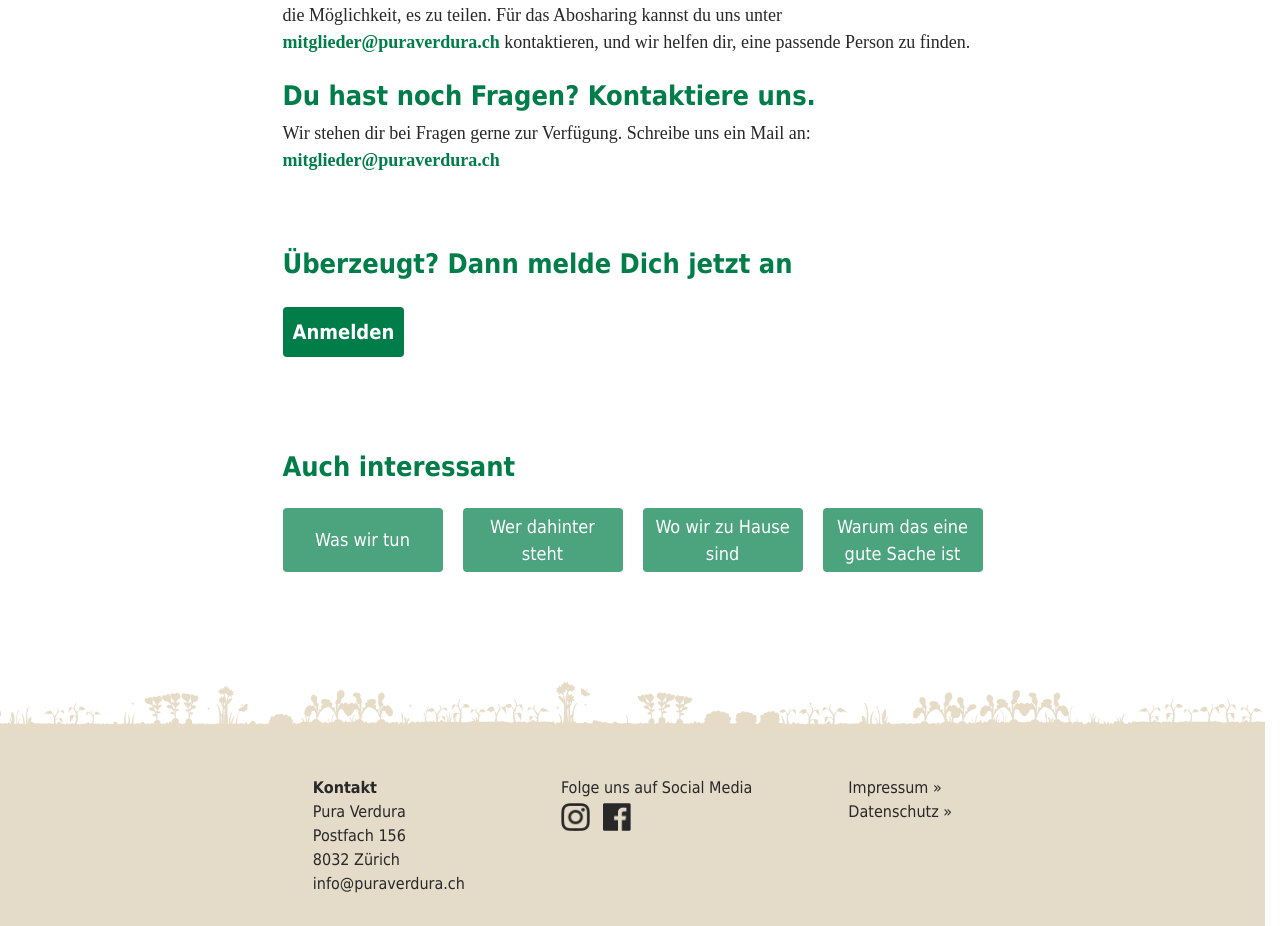
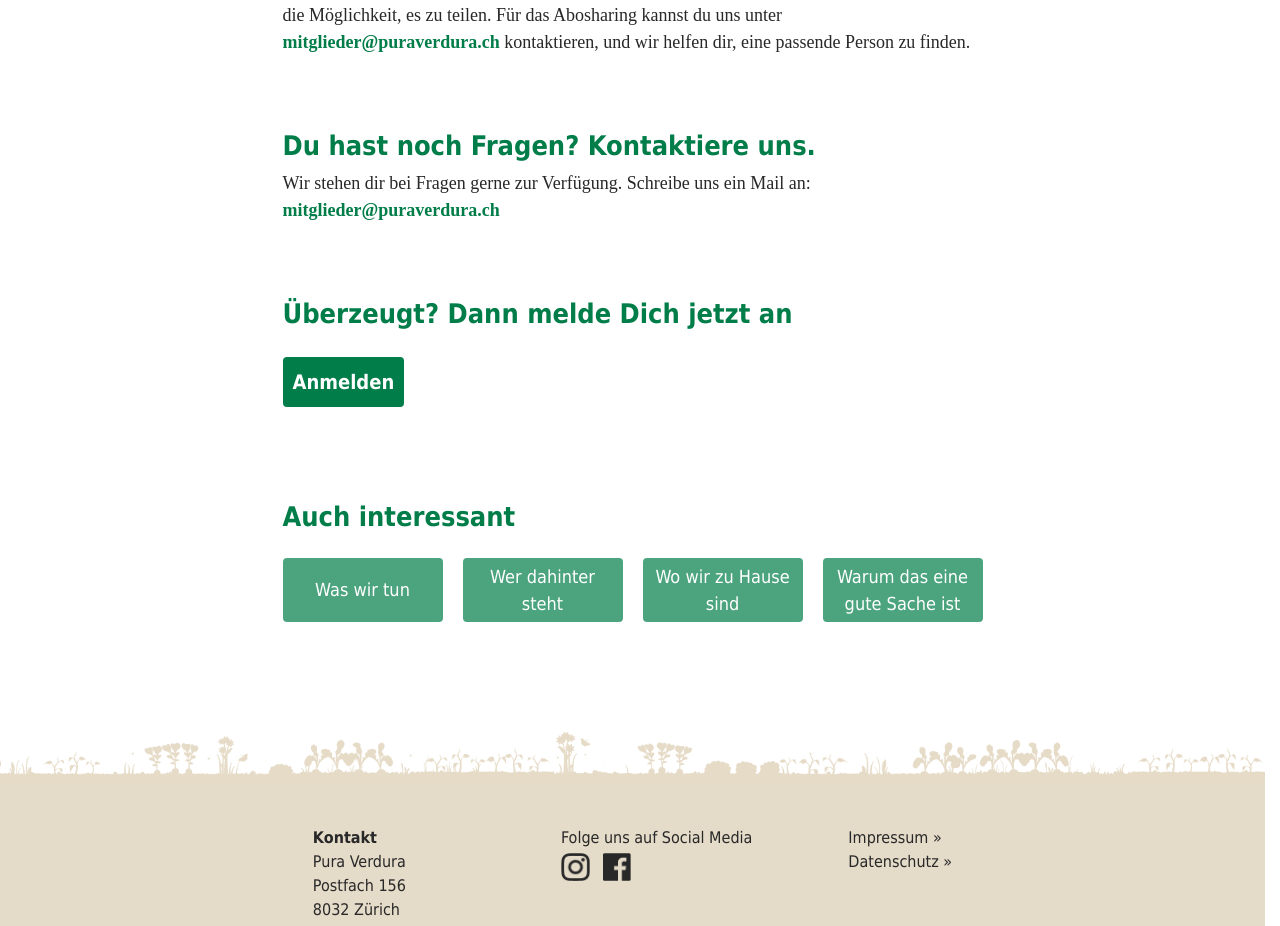
Before and after one commit to puraverdura/website, a SvelteKit app: page /wieviel-es-kostet in a window 1280 px wide. Shown: the part 1248-2174 px from the top of the page. Built offline with nearby package versions, Linux system fonts and the light colour scheme.

Commit message:
Update +page.svelte

```diff
--- a/src/routes/wieviel-es-kostet/+page.svelte
+++ b/src/routes/wieviel-es-kostet/+page.svelte
@@ -66,6 +66,8 @@
 				>mitglieder@puraverdura.ch</a
 			> kontaktieren, und wir helfen dir, eine passende Person zu finden.
 		</p>
+	</div>
+	<div class="page-content-row">
 		<h2>Du hast noch Fragen? Kontaktiere uns.</h2>
 		<p>
 			Wir stehen dir bei Fragen gerne zur Verfügung. Schreibe uns ein Mail
```
